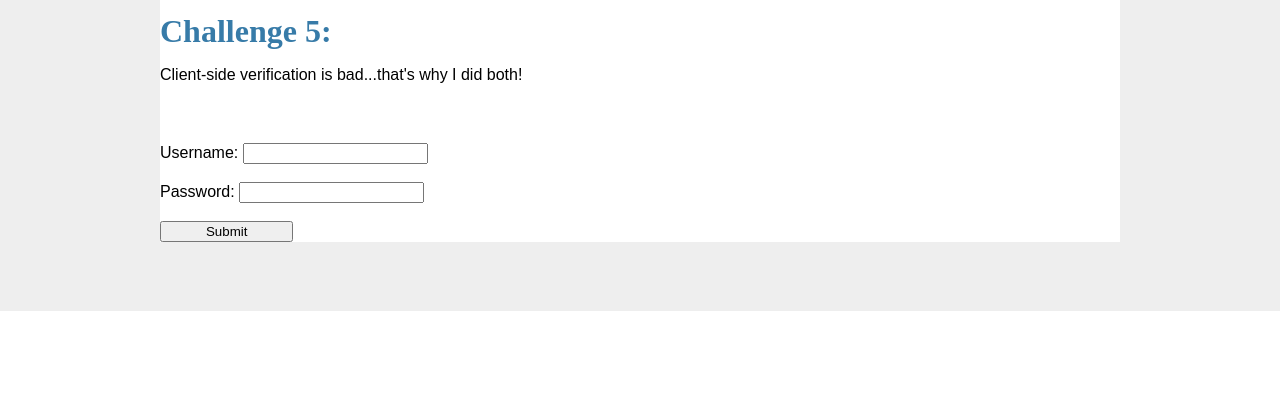
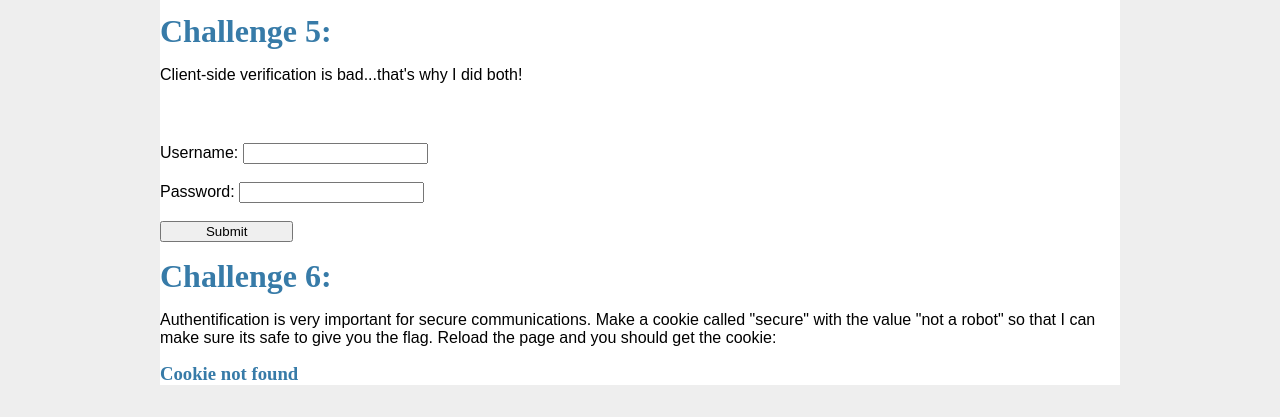
Before and after one commit to WUSTL-B34R5HELL/Bootcamp, a Flask app: page / in a window 1280 px wide. Shown: the part 489-906 px from the top of the page. Before the commit the page ends 800 px from the top, so only its background shows below. Run offline with Flask 3, Linux system fonts and the light colour scheme; parts of the project's set-up code (start-up, migrations or seed data) failed here and were passed over.

Commit message:
finalize web-security

```diff
--- a/web-security/challenge-site/server.py
+++ b/web-security/challenge-site/server.py
@@ -6,25 +6,34 @@ app = Flask(__name__)
 
 @app.route('/')
 @app.route('/index.html')
-def index():
+def index(): #has flag1, flag2
 	return render_template('index.html')
 
 
 @app.route('/robots.txt')
-def robots():
+def robots(): #flag3
 	return render_template('flag3.txt')
 
 @app.route('/flag4.txt')
-def flag4():
+def flag4(): #flag4
 	return render_template('flag4.txt')
 
 @app.route("/login", methods=['GET'])
-def login():
+def login(): #flag 5
 	user = request.args.get('user')
 	passw = request.args.get('pass')
 	if user == "admin" and passw == "supersecretpassword":
 		return render_template('flag5.txt')
 	return "Failed Login"
 
+@app.route('/flag6.txt')
+def flag6(): #flag6
+	if 'secure' in request.cookies:
+		if request.cookies.get('secure') == 'not a robot':
+			return render_template('flag6.txt')
+		return "Incorrect cookie value"
+	return "Cookie not found"
+
+
 if __name__ == '__main__':
 	app.run(host='0.0.0.0', port=int(sys.argv[1]))
--- /dev/null
+++ b/web-security/challenge-site/templates/flag6.txt
@@ -0,0 +1 @@
+bearshell-flag-6{C00k135ssS5}
--- a/web-security/challenge-site/templates/index.html
+++ b/web-security/challenge-site/templates/index.html
@@ -18,6 +18,15 @@
 				}
 				return false;
 			}
+
+			function flag6() {
+				fetch("/flag6.txt")
+				.then(response => response.text())
+				.then(textString => {
+					document.getElementById("flag6").innerHTML = textString;
+				})
+			}
+			flag6()
 		</script>
 		<link rel="stylesheet" type="text/css" href="{{ url_for('static', filename='style.css') }}">
 	</head>
@@ -48,5 +57,9 @@
 			<input type="text" name="pass"><br><br>
 			<input type="submit" value="Submit">
 		</form>
+
+		<h1>Challenge 6:</h1>
+		<p>Authentification is very important for secure communications. Make a cookie called "secure" with the value "not a robot" so that I can make sure its safe to give you the flag. Reload the page and you should get the cookie: </p>
+		<h3 id="flag6"></h3>
 	</body>
 </html>
--- a/web-security/example-site/server.py
+++ b/web-security/example-site/server.py
@@ -1,4 +1,4 @@
-from flask import Flask, render_template
+from flask import Flask, render_template, request, make_response
 import sys
 import os
 
@@ -7,7 +7,9 @@ app = Flask(__name__)
 @app.route('/')
 @app.route('/index.html')
 def index():
-	return render_template('index.html')
+	resp = make_response(render_template('index.html'))
+	resp.set_cookie("test-cookie", "This is a cookie set by the server", samesite='Lax')
+	return resp
 
 if __name__ == '__main__':
 	app.run(host='0.0.0.0', port=int(sys.argv[1]))
```
Also changed, not shown: README.md, web-security/README.md.
